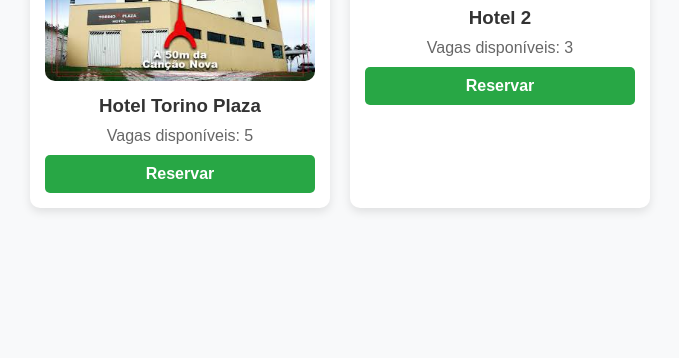
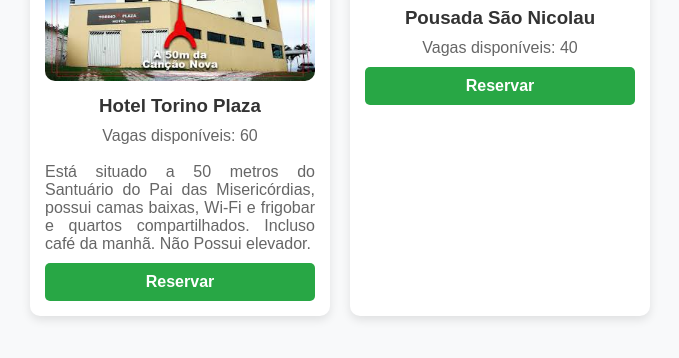
Before and after one commit to EnzoPachecoSouza/Formul-rio_Reserva_de_Hospedagem, a plain HTML site: page index.html in a window 1280 px wide. Shown: the part 274-632 px from the top of the page, without its empty margins (300-979 px from the left). Drawn offline with Linux system fonts and the light colour scheme.

Commit message:
Adicionando img

```diff
--- a/index.html
+++ b/index.html
@@ -1,5 +1,6 @@
 <!DOCTYPE html>
 <html lang="pt-br">
+
 <head>
     <meta charset="UTF-8">
     <meta name="viewport" content="width=device-width, initial-scale=1.0">
@@ -8,6 +9,7 @@
     <link rel="shortcut icon" href="./img/faviconLogo.ico" type="image/x-icon">
 
 </head>
+
 <body>
     <header>
         <img src="./img/logo.png" alt="Logo da Empresa" class="logo">
@@ -18,15 +20,19 @@
         <div class="card">
             <img src="./img/hotel1.jpg" alt="Hotel 1">
             <h3>Hotel Torino Plaza</h3>
-            <p>Vagas disponíveis: 5</p>
+            <p>Vagas disponíveis: 60</p>
+            <br>
+            <p class="description">Está situado a 50 metros do Santuário do Pai das Misericórdias, possui camas baixas, Wi-Fi e frigobar e
+                quartos compartilhados. Incluso café da manhã. Não Possui elevador.</p>
             <button onclick="window.location.href='form.html'">Reservar</button>
         </div>
         <div class="card">
             <img src="hotel2.jpg" alt="Hotel 2">
-            <h3>Hotel 2</h3>
-            <p>Vagas disponíveis: 3</p>
+            <h3>Pousada São Nicolau</h3>
+            <p>Vagas disponíveis: 40</p>
             <button onclick="window.location.href='form.html'">Reservar</button>
         </div>
     </main>
 </body>
+
 </html>
--- a/style.css
+++ b/style.css
@@ -64,6 +64,13 @@ h3 {
 p {
     font-size: 16px;
     color: #666;
+    font-weight: 500;
+}
+
+.description{
+    font-size: 16px;
+    color: #666;
+    text-align: justify;
 }
 
 /* Botão de reserva */
```
